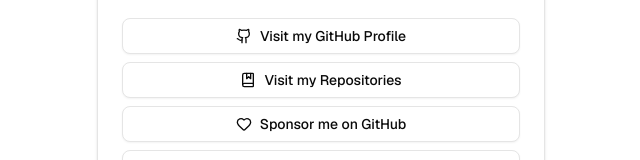
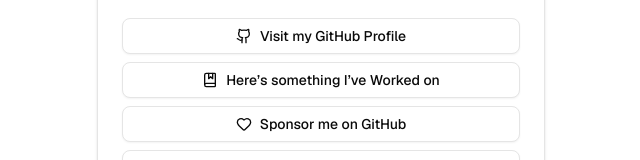
Before and after one commit to sabbirba/sabbirba.github.io, a Next.js app: page / in a window 1280 px wide. Shown: the part 384-544 px from the top of the page, without its empty margins (319-959 px from the left). Built offline with nearby package versions, Linux system fonts and the light colour scheme.

Commit message:
Update card link text for repositories to improve clarity

```diff
--- a/src/components/card-links.tsx
+++ b/src/components/card-links.tsx
@@ -18,7 +18,7 @@
 	{
 		href: "https://github.com/Sabbirba10?tab=repositories",
 		icon: <BookMarked />,
-		text: "Visit my Repositories"
+		text: "Here’s something I’ve Worked on"
 	},
 	{
 		href: "https://github.com/sponsors/Sabbirba10",
```
